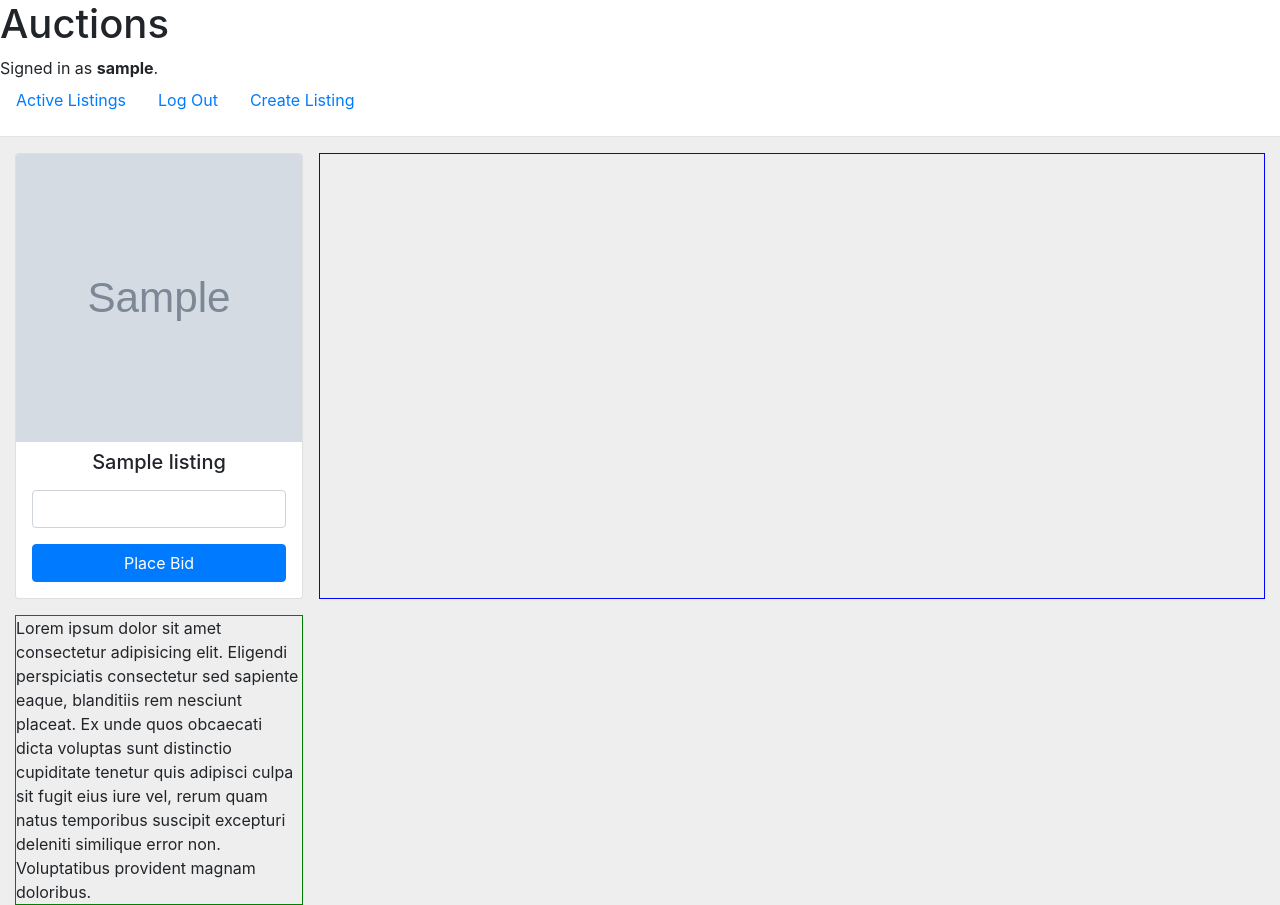
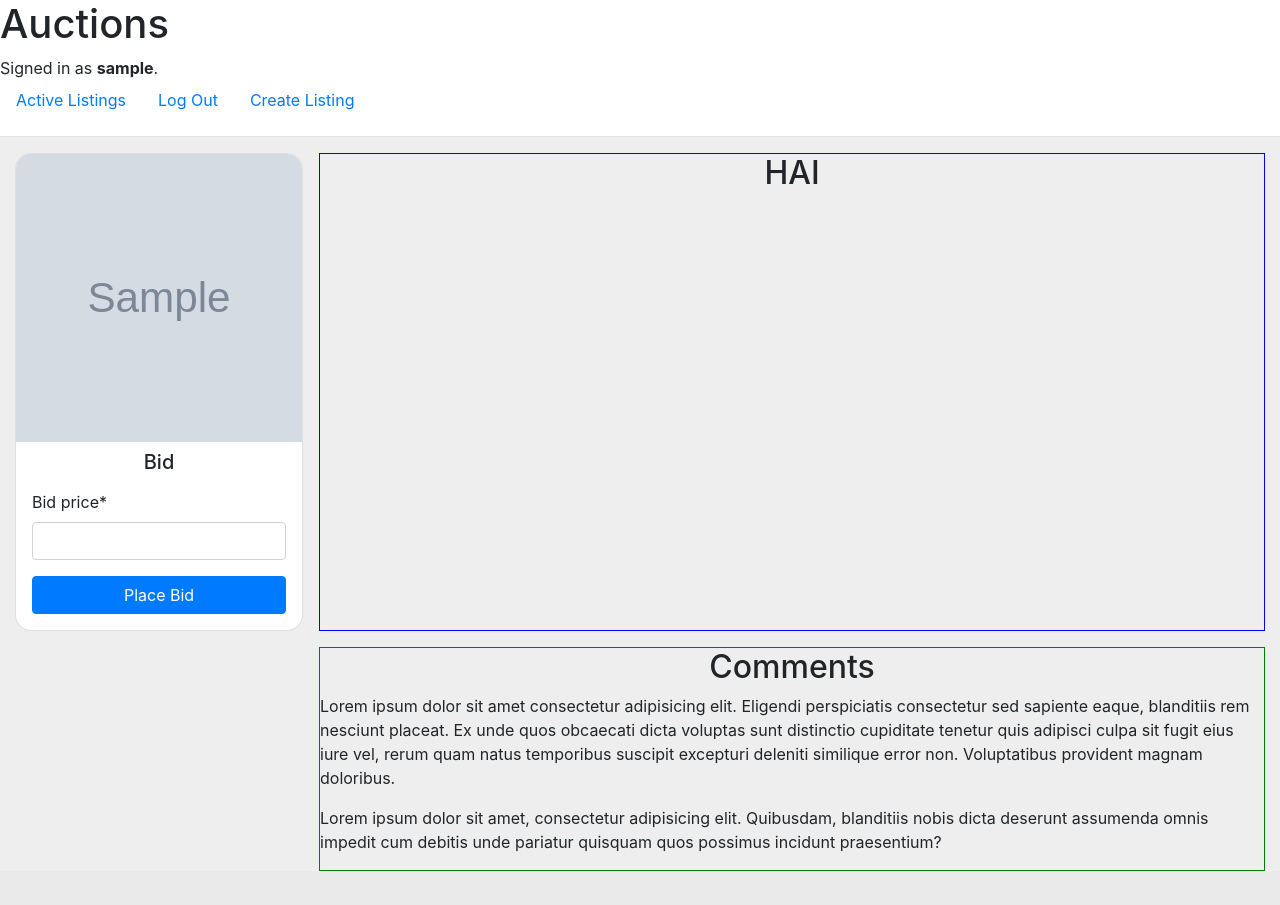
Before and after one commit to catbirdseatio/commerce, a Django app: a page that uses templates/auctions/detail.html in a window 1280 px wide. After the commit the page ends 871 px from the top, so only its background shows below. Run offline with Django 3.2, Linux system fonts and the light colour scheme; a user stored in the database is signed in; tables that the repository leaves empty hold one stand-in row (values such as "Sample post"); grey boxes marked "Sample" are stand-in pictures; some libraries are stand-ins or nearby versions.

Commit message:
bid form added to detail.html

```diff
--- a/auctions/forms.py
+++ b/auctions/forms.py
@@ -2,7 +2,8 @@ from typing import Any, Dict
 from django import forms
 from django.contrib.auth.forms import UserCreationForm, UserChangeForm
 from django.contrib.auth import get_user_model
-from auctions.models import Listing
+
+from auctions.models import Listing, Bid
 
 
 User = get_user_model()
@@ -41,3 +42,34 @@ class ListingForm(forms.ModelForm):
         if data < .01:
             forms.ValidationError("Starting bid must be more than .01")
         return data
+
+
+class BidForm(forms.ModelForm):
+    def __init__(self, *args, **kwargs):
+        """Add user and listing to the form instance."""
+        self.listing = kwargs.pop("listing")
+        self.user = kwargs.pop("user")
+
+        super().__init__(*args, **kwargs)
+
+    class Meta:
+        model = Bid
+        fields = ("bid_price",)
+
+    def clean_bid_price(self):
+        data = self.cleaned_data.get("bid_price")
+        if self.listing.number_of_bids > 0 and data <= self.listing.current_price:
+            raise forms.ValidationError("Bid price must exceed current price")
+        elif data < self.listing.current_price:
+            raise forms.ValidationError("Bid must be greater than or equal to starting bid.")
+
+        return data
+
+    def save(self, commit=True):
+        instance = super().save(commit=False)
+        instance.user = self.user
+        instance.listing = self.listing
+
+        if commit:
+            instance.save()
+        return instance
--- a/auctions/models.py
+++ b/auctions/models.py
@@ -1,9 +1,11 @@
+from typing import Set
 import uuid
 import os
 import string
 from django.contrib.auth.models import AbstractUser
 from django.contrib.auth import get_user_model
 from django.utils.html import mark_safe
+from django.urls import reverse
 from django.db import models
 from django_extensions.db.fields import AutoSlugField
 
@@ -23,6 +25,19 @@ class User(AbstractUser):
 
     def __str__(self):
         return self.username
+
+
+class Bid(models.Model):
+    user = models.ForeignKey("User", on_delete=models.CASCADE)
+    listing = models.ForeignKey("Listing", on_delete=models.CASCADE)
+    bid_price = models.DecimalField(max_digits=8, decimal_places=2)
+    created_at = models.DateTimeField(auto_now_add=True)
+
+    class Meta:
+        get_latest_by = ["bid_price"]
+
+    def __str__(self):
+        return f"Bid #{self.pk}: {self.bid_price}"
 
 
 class Category(models.Model):
@@ -61,5 +76,24 @@ class Listing(models.Model):
     def slugify_function(self, content):
         return content.translate({ord(c): '-' for c in string.whitespace}).lower()
 
+    @property
+    def number_of_bids(self):
+        return (
+            Bid.objects.prefetch_related("listing").filter(listing_id=self.pk).count()
+        )
+
+    @property
+    def current_price(self):
+        bids = Bid.objects.prefetch_related("listing").filter(listing_id=self.pk)
+
+        if bids.count() > 0:
+            return bids.latest().bid_price
+
+        else:
+            return self.starting_bid
+
     def __str__(self):
         return self.title
+
+    def get_absolute_url(self):
+        return reverse("detail", kwargs={"slug": self.slug})
--- a/auctions/static/auctions/styles.css
+++ b/auctions/static/auctions/styles.css
@@ -27,11 +27,12 @@ hr {
   gap: 1rem;
   grid-template-columns: 1fr;
   grid-template-rows: minmax(10rem, auto);
-  grid-template-areas: "card" "details" "comments";
 }
 .listing-container .card {
-  grid-area: "card";
+  grid-column: 1;
   width: 100%;
+  border-radius: 1rem;
+  overflow: hidden;
 }
 .listing-container .card .card-img-top {
   width: 100%;
@@ -48,23 +49,25 @@ hr {
   padding: 1rem;
 }
 .listing-container .details {
-  grid-area: "details";
   border: 1px solid blue;
 }
 .listing-container .comments {
-  grid-area: "comments";
   border: 1px solid green;
 }
 @media screen and (min-width: 600px) {
   .listing-container {
-    grid-template-columns: repeat(2, 1fr);
-    grid-template-areas: "card details" "comments";
+    grid-template-columns: 18rem 18rem 1fr;
+  }
+  .listing-container .details {
+    grid-column: 2/span 2;
+  }
+  .listing-container .comments {
+    grid-column: 1/span 3;
   }
 }
 @media screen and (min-width: 800px) {
-  .listing-container {
-    grid-template-columns: 18rem 3fr;
-    grid-template-areas: "card details" ". comments";
+  .listing-container .comments {
+    grid-column: 2/span 2;
   }
 }
 
--- a/auctions/views.py
+++ b/auctions/views.py
@@ -1,14 +1,15 @@
+import decimal
 from django.contrib import messages
 from django.contrib.auth import authenticate, login, logout
 from django.contrib.auth.mixins import LoginRequiredMixin
 from django.http import HttpResponse, HttpResponseRedirect
-from django.shortcuts import render
+from django.shortcuts import render, get_object_or_404
 from django.urls import reverse, reverse_lazy
 from django.views.generic.edit import CreateView
 from django.views import View
 
-from auctions.forms import CustomUserCreationForm, LoginForm, ListingForm
-from auctions.models import Listing
+from auctions.forms import CustomUserCreationForm, LoginForm, ListingForm, BidForm
+from auctions.models import Listing, Bid
 
 
 class IndexView(View):
@@ -17,12 +18,12 @@ class IndexView(View):
         return render(request, "auctions/index.html", {"listings": listings})
 
 
-class CreateListingView(LoginRequiredMixin,View):
+class CreateListingView(LoginRequiredMixin, View):
     form_class = ListingForm
     login_url = reverse_lazy("login")
 
     def post(self, request):
-        form = self.form_class(request.POST,request.FILES)
+        form = self.form_class(request.POST, request.FILES)
 
         if form.is_valid():
             data = {**form.cleaned_data, "seller": request.user}
@@ -32,16 +33,35 @@ class CreateListingView(LoginRequiredMixin,View):
         else:
             return render(request, "auctions/create.html", {"form": form})
 
-
     def get(self, request):
-        form =self.form_class
+        form = self.form_class
         return render(request, "auctions/create.html", {"form": form})
 
 
 class DetailListingView(View):
+    form_class = BidForm
+
     def get(self, request, slug):
         listing = Listing.objects.get(slug=slug)
-        return render(request, "auctions/detail.html", {"listing": listing})
+        context = {"listing": listing}
+
+        if request.user.is_authenticated:
+            context["form"] = self.form_class(listing=listing, user=request.user)
+
+        return render(request, "auctions/detail.html", context)
+
+    def post(self, request, slug):
+        if request.user.is_authenticated:
+            listing = get_object_or_404(Listing, slug=slug)
+            context = {"listing": listing}
+            form = BidForm(request.POST, listing=listing, user=request.user)
+            if form.is_valid():
+                form.save()
+                messages.success(request, "You are the high bidder!")
+            else:
+                context["form"] = form
+                return render(request, "auctions/detail.html", context)
+            return HttpResponseRedirect(listing.get_absolute_url())
 
 
 class LoginView(View):
--- a/scss/styles.scss
+++ b/scss/styles.scss
@@ -29,8 +29,10 @@ hr {
     display: grid;
 
     .card {
-        grid-area: "card";
+        grid-column: 1;
         width: 100%;
+        border-radius: 1rem;
+        overflow: hidden;
 
         .card-img-top {
             width: 100%;
@@ -52,38 +54,32 @@ hr {
     }
 
     .details {
-        grid-area: "details";
         border: 1px solid blue;
     }
 
     .comments {
-        grid-area: "comments";
         border: 1px solid green;
     }
 
     gap: 1rem;
     grid-template-columns: 1fr;
     grid-template-rows: minmax(10rem, auto);
-    grid-template-areas:
-        "card"
-        "details"
-        "comments";
 
     @media screen and (min-width: 600px) {
-        & {
-            grid-template-columns: repeat(2, 1fr);
-            grid-template-areas:
-                "card details"
-                "comments";
+        grid-template-columns: 18rem 18rem 1fr;
+
+        .details {
+            grid-column: 2 / span 2;
+        }
+
+        .comments {
+            grid-column: 1 / span 3;
         }
     }
 
     @media screen and (min-width: 800px) {
-        & {
-            grid-template-columns: 18rem 3fr;
-            grid-template-areas:
-                "card details"
-                ". comments";
+        .comments {
+            grid-column: 2 / span 2;
         }
     }
 }
--- a/templates/auctions/detail.html
+++ b/templates/auctions/detail.html
@@ -9,20 +9,26 @@
     <div class="card">
         <img class="card-img-top" src="{{ listing.profile_image.url }}" alt="Card image cap">
         <div class="card-body mt-2">
-          <h5 class="card-title text-center">{{ listing.title }} </h5>
+            <h5 class="card-title text-center">Bid</h5>
         </div>
         <div class="card-body">
-            <form>
-                <div class="form-group">
-                    <input type="number"  name="bidAmount" class="form-control">
-                </div>
+            <form method="post">
+                {% csrf_token %}
+                {{ form|crispy}}
                 <button type="submit" class="btn btn-primary btn-block">Place Bid</button>
             </form>
         </div>
     </div>
-    <div class="details"></div>
-    <div class="comments"> Lorem ipsum dolor sit amet consectetur adipisicing elit. Eligendi perspiciatis consectetur
-        sed sapiente eaque, blanditiis rem nesciunt placeat. Ex unde quos obcaecati dicta voluptas sunt distinctio
-        cupiditate tenetur quis adipisci culpa sit fugit eius iure vel, rerum quam natus temporibus suscipit excepturi
-        deleniti similique error non. Voluptatibus provident magnam doloribus. </div>
+    <div class="details">
+        <h2 class="text-center">HAI</h2>
+    </div>
+    <div class="comments">
+        <h2 class="text-center">Comments</h2>
+        <p>Lorem ipsum dolor sit amet consectetur adipisicing elit. Eligendi perspiciatis consectetur sed sapiente
+            eaque, blanditiis rem nesciunt placeat. Ex unde quos obcaecati dicta voluptas sunt distinctio cupiditate
+            tenetur quis adipisci culpa sit fugit eius iure vel, rerum quam natus temporibus suscipit excepturi deleniti
+            similique error non. Voluptatibus provident magnam doloribus. </p>
+        <p>Lorem ipsum dolor sit amet, consectetur adipisicing elit. Quibusdam, blanditiis nobis dicta deserunt
+            assumenda omnis impedit cum debitis unde pariatur quisquam quos possimus incidunt praesentium?</p>
+    </div>
 </div> {% endblock %}
```
Also changed, not shown: auctions/migrations/0008_bid.py (added), 1 other file.
